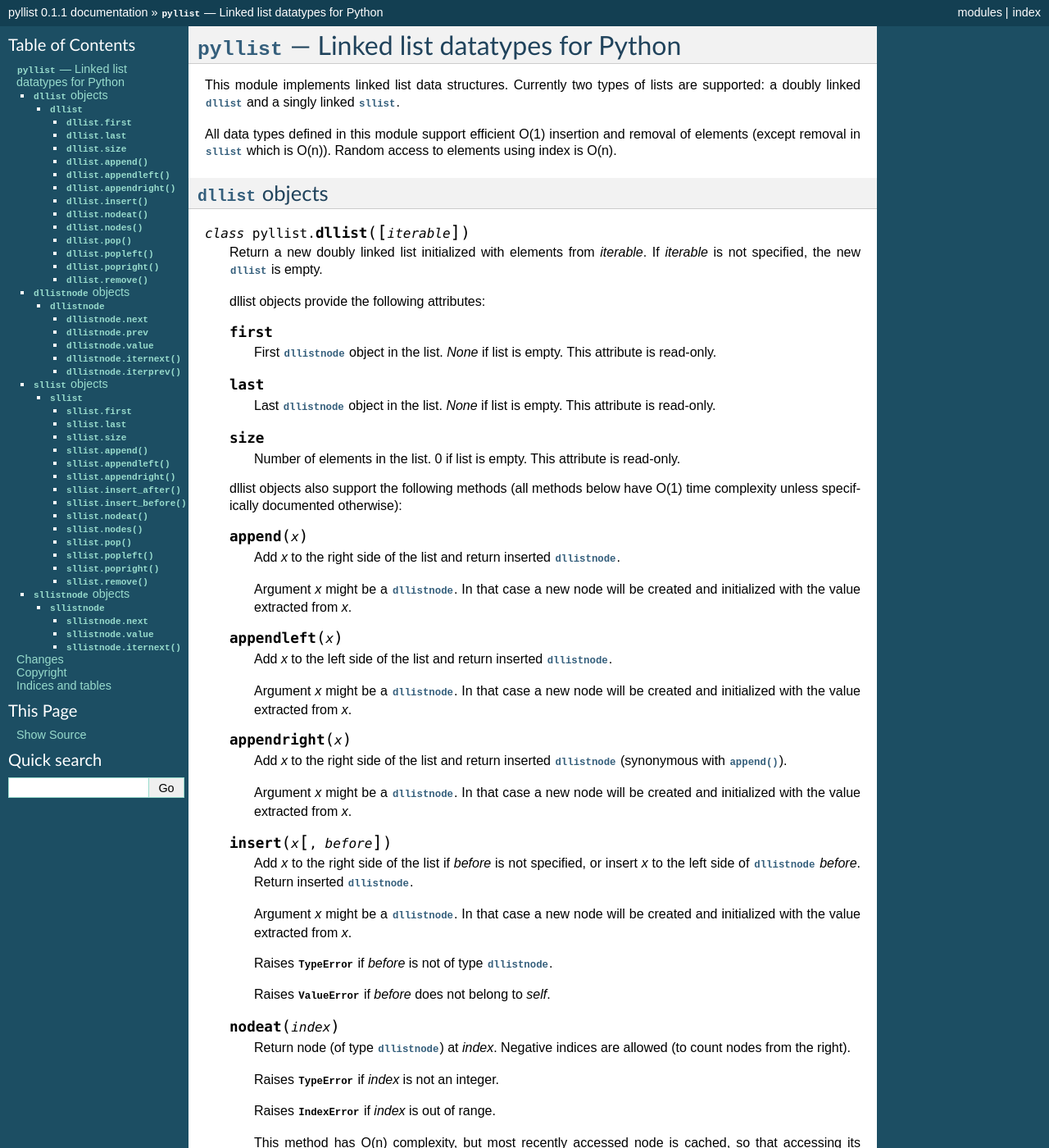
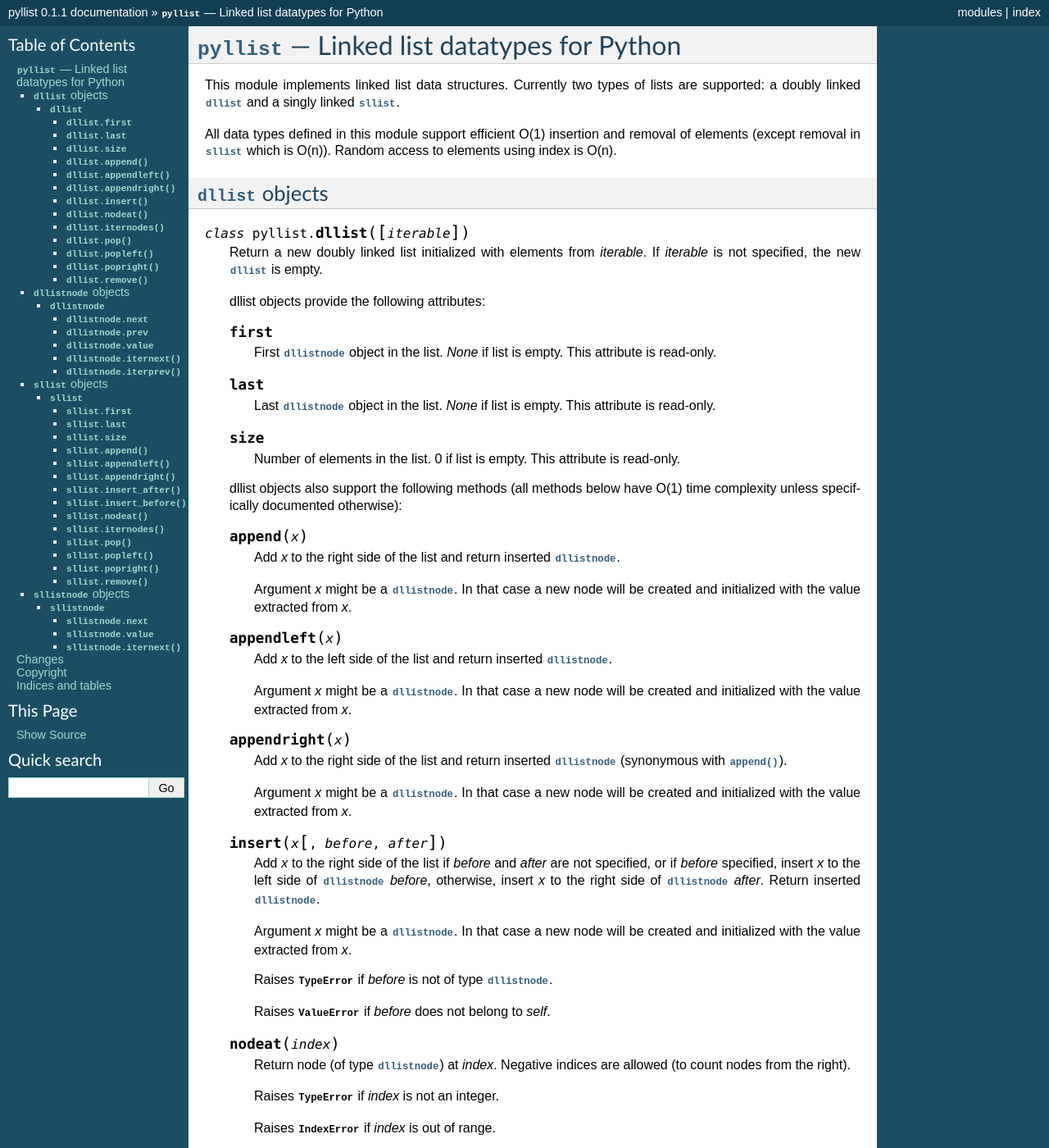
Before and after one commit to rgsoda/pypy-llist, a Sphinx documentation site: the page built from docs/index.rst, in a window 1280 px wide and 1400 px high. Shown: the whole window at 82% size. Built offline with Sphinx 7.4.7, drawn with Linux system fonts in a browser that asks for light colours; some of the changed text lies outside the part shown.

Commit message:
add dllist.insert(after=x), rename .nodes() to .iternodes()

```diff
--- a/docs/index.rst
+++ b/docs/index.rst
@@ -74,10 +74,11 @@ Random access to elements using index is O(n).
       Argument *x* might be a :class:`dllistnode`. In that case a new
       node will be created and initialized with the value extracted from *x*.
 
-   .. method:: insert(x, [before])
+   .. method:: insert(x, [before, after])
 
-      Add *x* to the right side of the list if *before* is not specified,
-      or insert *x* to the left side of :class:`dllistnode` *before*.
+      Add *x* to the right side of the list if *before* and *after* are not specified,
+      or if *before* specified, insert *x* to the left side of :class:`dllistnode` *before*,
+      otherwise, insert *x* to the right side of :class:`dllistnode` *after*.
       Return inserted :class:`dllistnode`.
 
       Argument *x* might be a :class:`dllistnode`. In that case a new
@@ -102,7 +103,7 @@ Random access to elements using index is O(n).
       Note that inserting/deleting a node in the middle of the list will
       invalidate this cache.
 
-   .. method:: nodes()
+   .. method:: iternodes()
 
       Iterate over the list staring from the first node.
 
@@ -217,7 +218,7 @@ Random access to elements using index is O(n).
       ...     print value * 2,
       2 4 6
 
-      >>> for node in lst.nodes():      # iterate over list nodes
+      >>> for node in lst.iternodes():  # iterate over list nodes
       ...     print node,
       dllistnode(1) dllistnode(2) dllistnode(3)
 
@@ -426,7 +427,7 @@ Random access to elements using index is O(n).
 
       This method has O(n) complexity.
 
-   .. method:: nodes()
+   .. method:: iternodes()
 
       Iterate over the list staring from the first node.
 
@@ -540,7 +541,7 @@ Random access to elements using index is O(n).
       ...     print value * 2,
       2 4 6
 
-      >>> for node in lst.nodes():      # iterate over list nodes
+      >>> for node in lst.iternodes():  # iterate over list nodes
       ...     print node,
       sllistnode(1) sllistnode(2) sllistnode(3)
 
```
Also changed, not shown: 3 other files.
